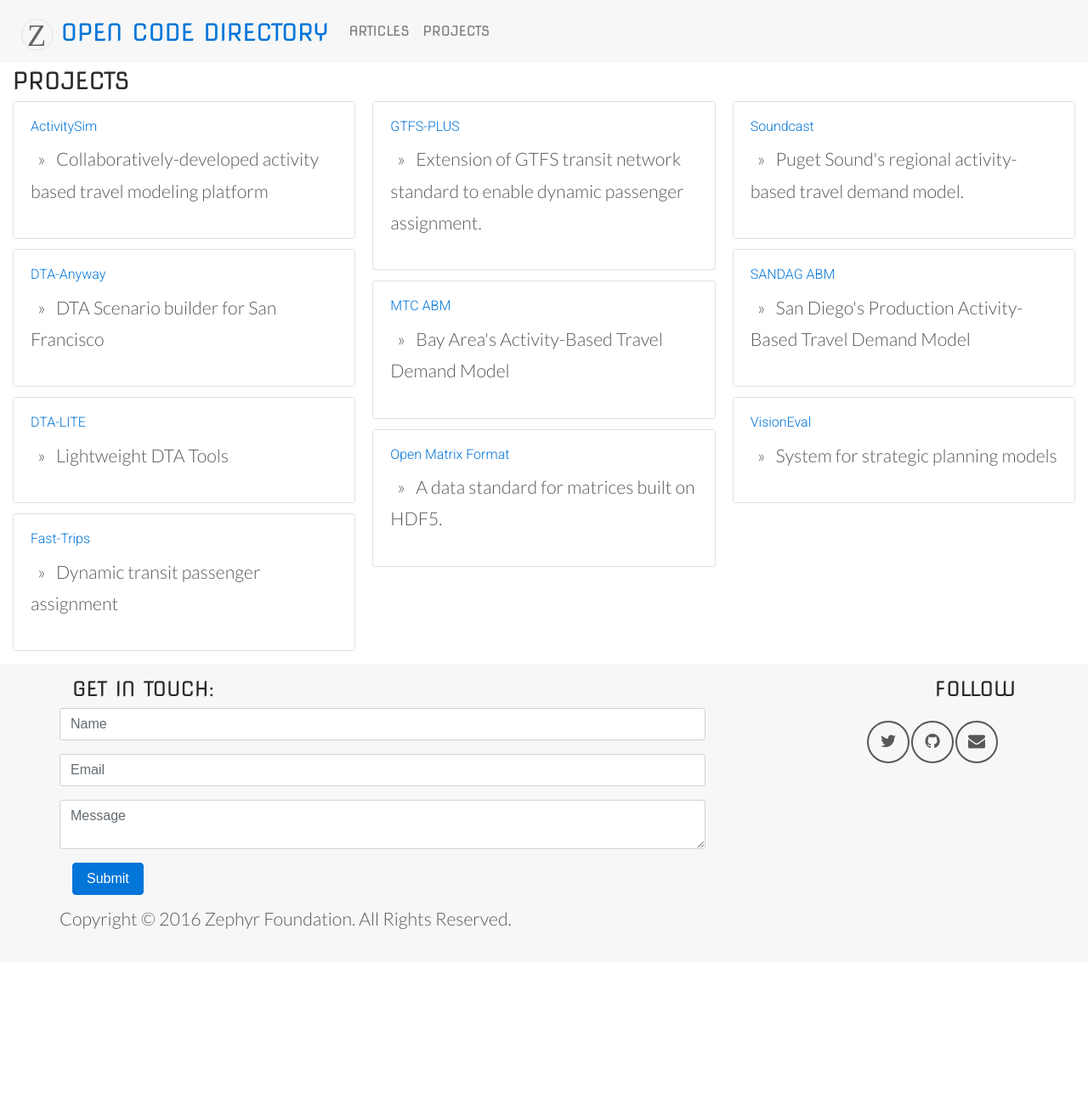
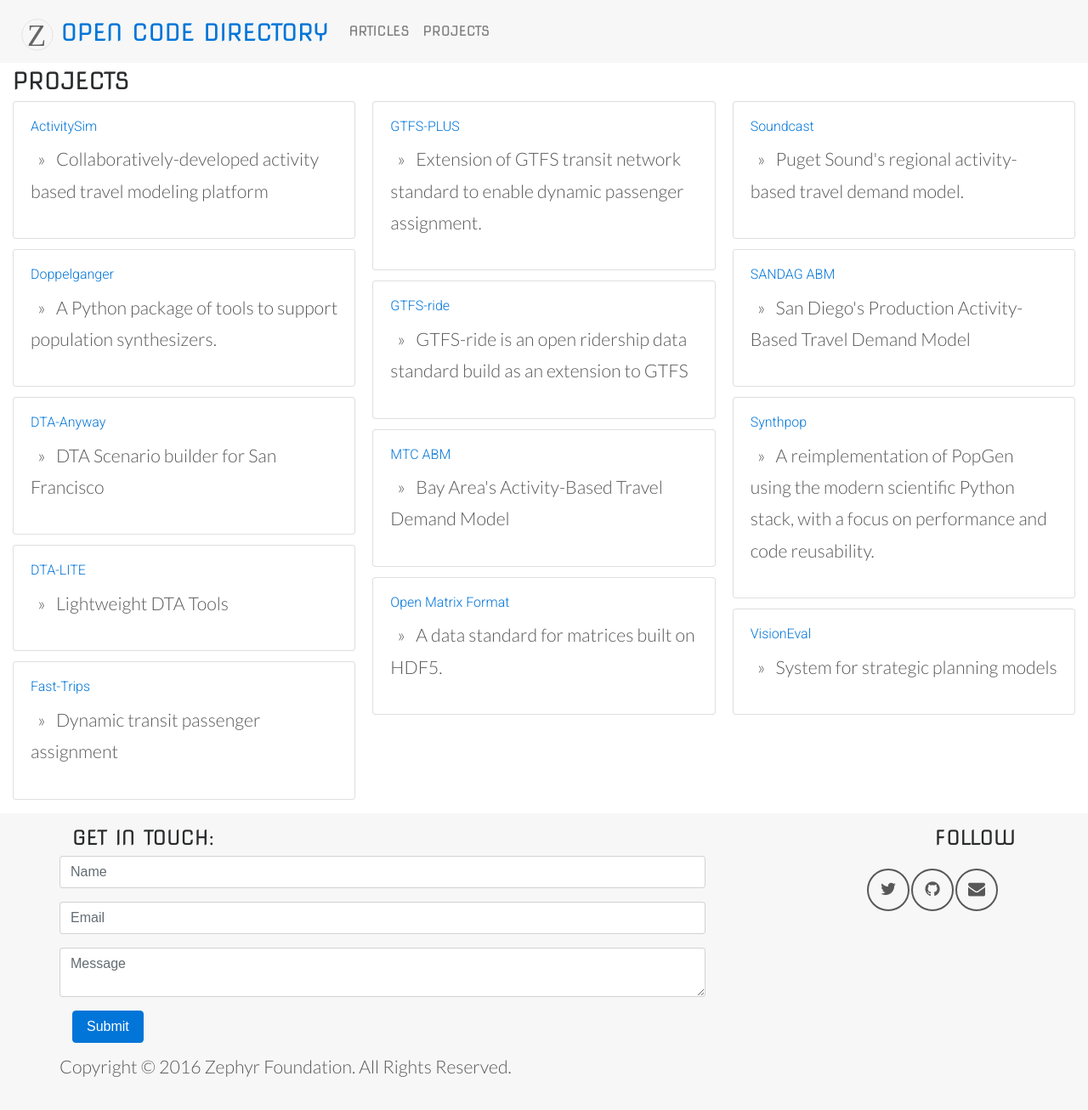
Before and after one commit to ZephyrTransport/zephyr-directory, a Jekyll site: the page built from projects.html, in a window 1280 px wide and 1306 px high. Shown: the whole window at 85% size. Built offline with Jekyll 4.4.1, drawn with Linux system fonts in a browser that asks for light colours; nearby versions of some CDN libraries.

Commit message:
Add projects and pop sync category

```diff
--- /dev/null
+++ b/_projects/doppelganger.md
@@ -0,0 +1,7 @@
+---
+layout: project
+tags: [ population-synthesis ]
+title: Doppelganger
+github: https://github.com/sidewalklabs/doppelganger
+short-description:  A Python package of tools to support population synthesizers.
+---
--- /dev/null
+++ b/_projects/gtfs-ride.md
@@ -0,0 +1,7 @@
+---
+layout: project
+tags: [ data-standards ]
+title: GTFS-ride
+github: https://github.com/ODOT-PTS/GTFS-ride
+short-description:  GTFS-ride is an open ridership data standard build as an extension to GTFS
+---
--- /dev/null
+++ b/_projects/synthpop.md
@@ -0,0 +1,7 @@
+---
+layout: project
+tags: [ population-synthesis ]
+title: Synthpop
+github: https://github.com/UDST/synthpop
+short-description:  A reimplementation of PopGen using the modern scientific Python stack, with a focus on performance and code reusability.
+---
```
Also changed, not shown: _project-groups/population-synthesis.md (added, +6 -0 lines), _projects/gtfs-plus.md (+1 -1 lines), _projects/openmatrix.md (+1 -1 lines).
